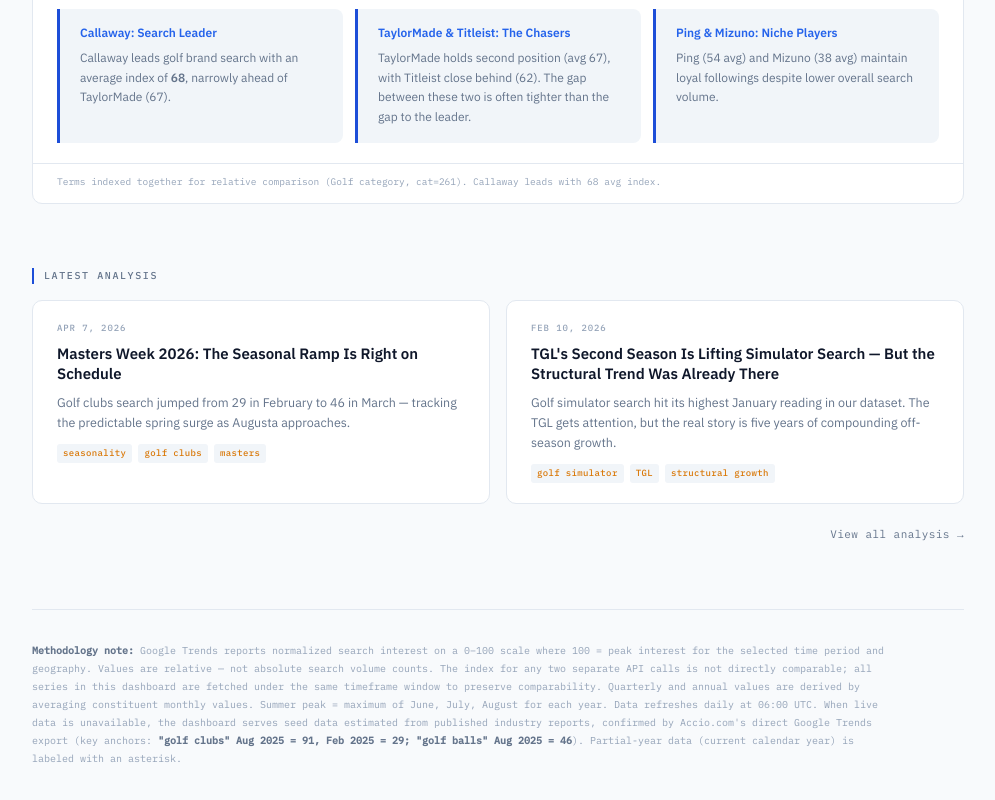
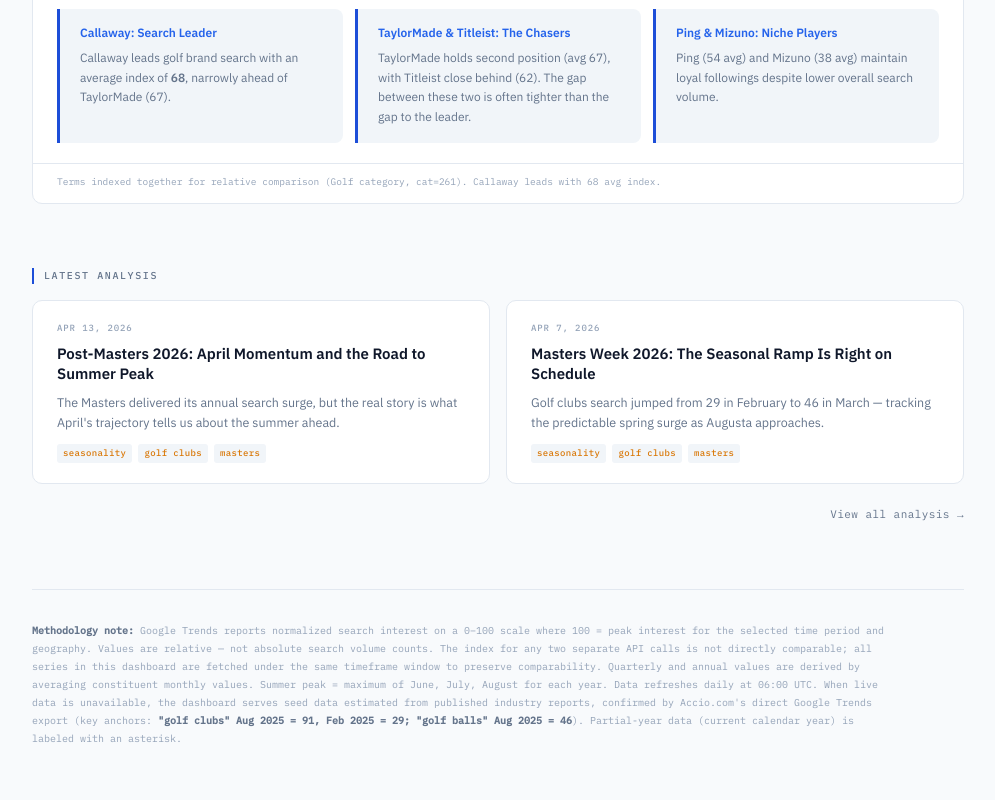
Before and after one commit to kiran-akkineni/golf-trends-dashboard, a Next.js app: page / in a window 1280 px wide. Shown: the part 4250-5050 px from the top of the page, without its empty margins (142-1137 px from the left). Built offline with nearby package versions, Linux system fonts and the light colour scheme; no server answers.

Commit message:
Update Latest Analysis with newest posts

```diff
--- a/components/Dashboard.tsx
+++ b/components/Dashboard.tsx
@@ -1057,6 +1057,19 @@
         <section className="section">
           <div className="section-label">Latest Analysis</div>
           <div className="analysis-grid">
+            <Link href="/blog/post-masters-2026-april-momentum" className="analysis-card">
+              <div className="analysis-date">Apr 13, 2026</div>
+              <h3 className="analysis-title">Post-Masters 2026: April Momentum and the Road to Summer Peak</h3>
+              <p className="analysis-desc">
+                The Masters delivered its annual search surge, but the real story is what
+                April&apos;s trajectory tells us about the summer ahead.
+              </p>
+              <div className="analysis-tags">
+                <span className="analysis-tag">seasonality</span>
+                <span className="analysis-tag">golf clubs</span>
+                <span className="analysis-tag">masters</span>
+              </div>
+            </Link>
             <Link href="/blog/masters-week-2026-seasonal-ramp" className="analysis-card">
               <div className="analysis-date">Apr 7, 2026</div>
               <h3 className="analysis-title">Masters Week 2026: The Seasonal Ramp Is Right on Schedule</h3>
@@ -1068,20 +1081,6 @@
                 <span className="analysis-tag">seasonality</span>
                 <span className="analysis-tag">golf clubs</span>
                 <span className="analysis-tag">masters</span>
-              </div>
-            </Link>
-            <Link href="/blog/tgl-second-season-simulator-search" className="analysis-card">
-              <div className="analysis-date">Feb 10, 2026</div>
-              <h3 className="analysis-title">TGL&apos;s Second Season Is Lifting Simulator Search — But the Structural Trend Was Already There</h3>
-              <p className="analysis-desc">
-                Golf simulator search hit its highest January reading in our dataset.
-                The TGL gets attention, but the real story is five years of compounding
-                off-season growth.
-              </p>
-              <div className="analysis-tags">
-                <span className="analysis-tag">golf simulator</span>
-                <span className="analysis-tag">TGL</span>
-                <span className="analysis-tag">structural growth</span>
               </div>
             </Link>
           </div>
```
